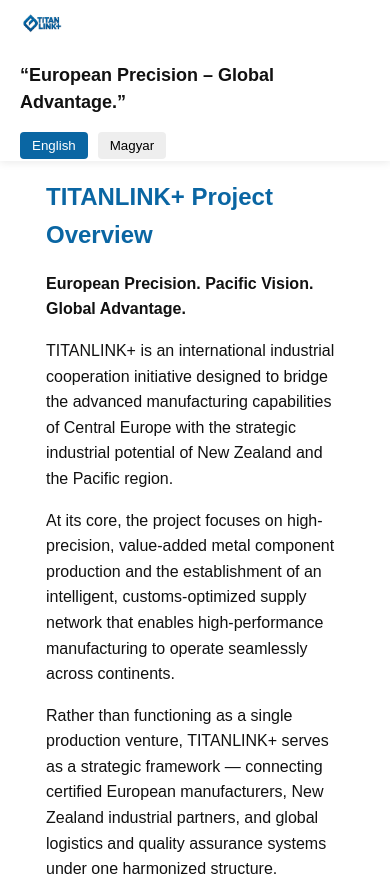
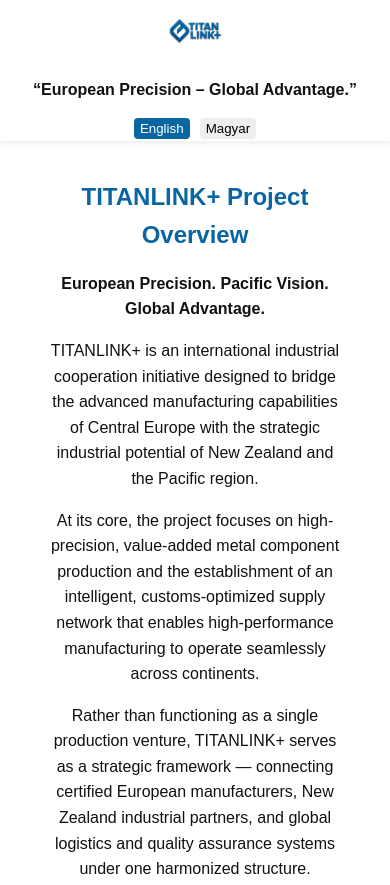
Before and after one commit to noribozo/titan-link-plus, a plain HTML site: page index.html in a window 390 px wide. Shown: the top 885 px of the page. Drawn offline with Linux system fonts and the light colour scheme.

Commit message:
mobile view improvement

```diff
--- a/style.css
+++ b/style.css
@@ -42,11 +42,16 @@
   a{color:var(--brand); text-decoration:none}
   a:hover{text-decoration:underline}
   hr{border:0; border-top:1px solid #e6e6e6; margin:32px 0}
+
+
   /* Mobile tweaks */
+
   @media (max-width: 720px){
-    header{flex-direction:column; align-items:flex-start}
-    .logo{height:44px}
-    main{padding:120px 16px 32px}
+    header{flex-direction:column; align-items:center;}
+    .logo{height:60px}
+    .tagline{font-size:16px;}
+    button{padding:3px 6px;}
+    main{padding:120px 16px 32px; text-align: center;}
   }
   /* Hidden class for toggling */
   .hidden { display: none; }
```
